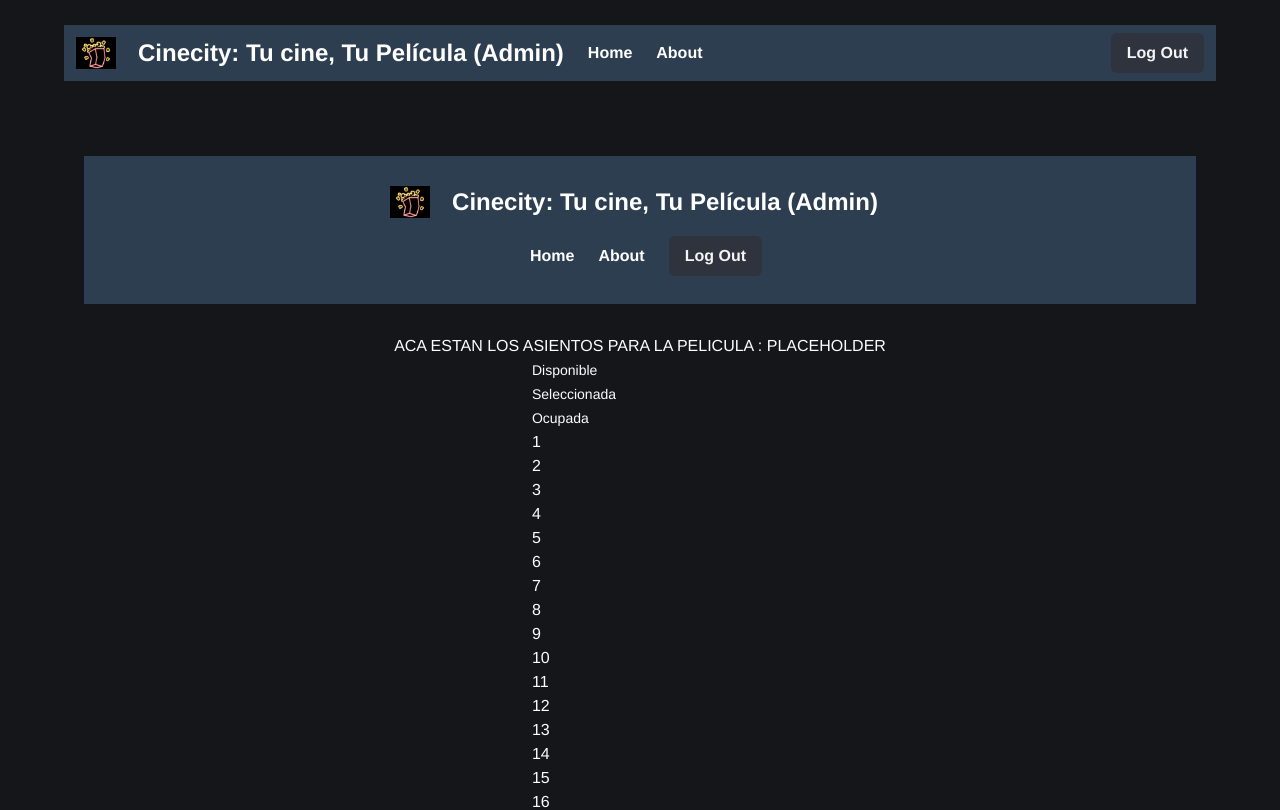
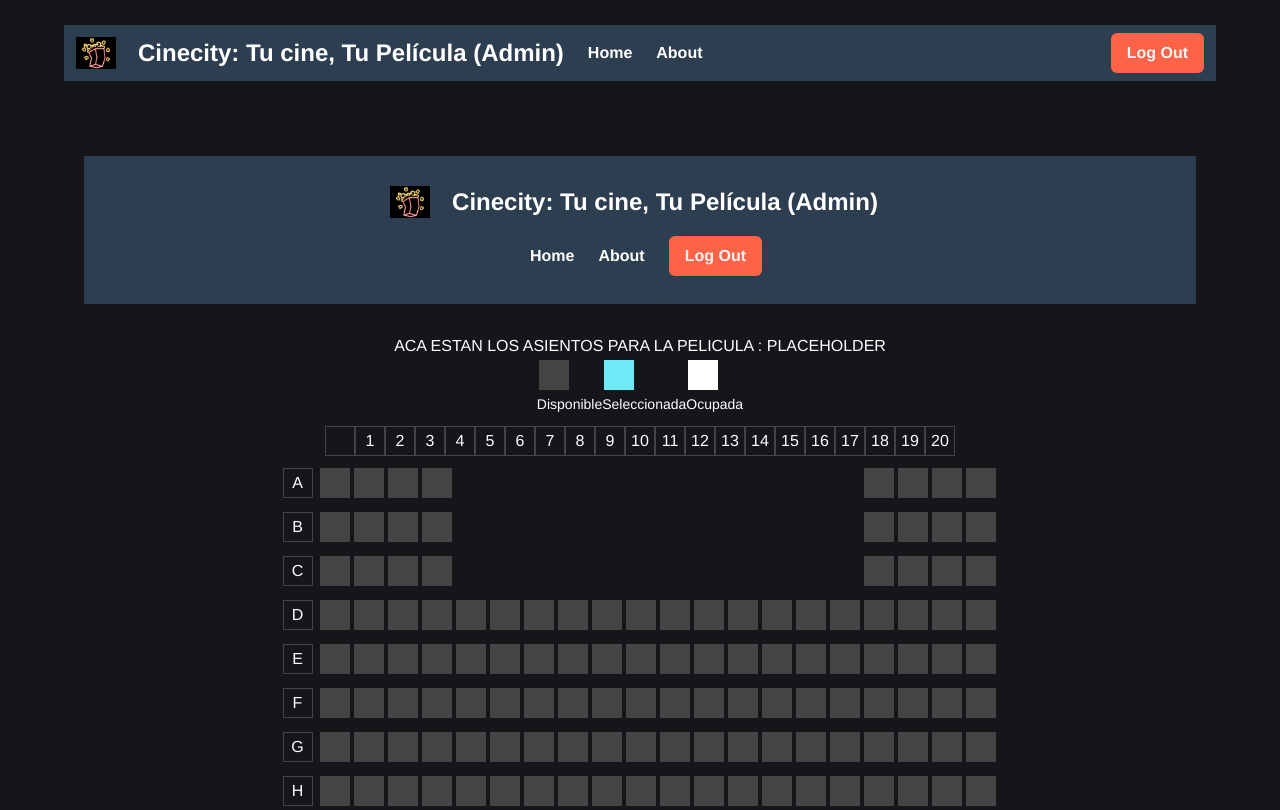
Before and after one commit to LuisAOL2003/Proyecto-Cines.-Programacion-7, a Vue app in the folder Front/: page /seats in a window 1280 px wide. Shown: the top 810 px of the page. Built offline with nearby package versions, Linux system fonts and the light colour scheme.

Commit message:
Terminando la vista de seleccion de horarios y salas

```diff
--- a/Front/src/components/Cinema.vue
+++ b/Front/src/components/Cinema.vue
@@ -106,5 +106,75 @@
     },
   };
   </script>
-
-  <style scoped></style>
+<style scoped>
+   .cartCinema {
+    display: flex;
+    flex-direction: column;
+    align-items: center;
+  }
+  .cartCinema-showcase {
+    display: flex;
+    justify-content: center;
+    margin-bottom: 10px;
+  }
+  .cartCinema-container {
+    display: flex;
+    flex-direction: column;
+    align-items: center;
+    width: 100%;
+  }
+  .cartCinema-container_screen {
+    width: 100%;
+    height: 40px;
+    background: #000;
+    margin-bottom: 10px;
+  }
+  .seat-row {
+    display: flex;
+    align-items: center;
+    margin-bottom: 10px;
+  }
+  .cartCinema-container_seatsRow {
+    display: flex;
+    flex-direction: row;
+  }
+  .seat {
+    width: 30px;
+    height: 30px;
+    background: #444;
+    margin: 2px;
+    cursor: pointer;
+  }
+  .seat.selected {
+    background: #6feaf6;
+  }
+  .seat.occupied {
+    background: #fff;
+  }
+  .seat.invisible {
+    visibility: hidden;
+  }
+  .seat-headers {
+    display: flex;
+    justify-content: center;
+    margin-bottom: 10px;
+    align-items: center;
+  }
+  .seat-header, .seat-header-empty {
+    width: 30px;
+    height: 30px;
+    display: flex;
+    align-items: center;
+    justify-content: center;
+    border: 1px solid #444;
+  }
+  .seat-label {
+    width: 30px;
+    height: 30px;
+    display: flex;
+    align-items: center;
+    justify-content: center;
+    border: 1px solid #444;
+    margin-right: 5px;
+  }
+  </style>
--- a/Front/src/components/SearchModal.vue
+++ b/Front/src/components/SearchModal.vue
@@ -155,7 +155,7 @@ export default {
 }
 
 .search-modal button {
-  background-color: #007bff;
+  background-color: #ff6347;
   color: white;
   padding: 10px;
   border: none;
--- a/Front/src/components/partials/Nav.vue
+++ b/Front/src/components/partials/Nav.vue
@@ -74,4 +74,12 @@ nav {
     }
   }
 }
+
+button{
+  background-color: #ff6347;
+}
+
+button:hover {
+  background-color: #e5533c;
+}
 </style>
--- a/Front/src/components/partials/NavAdmin.vue
+++ b/Front/src/components/partials/NavAdmin.vue
@@ -59,4 +59,12 @@
       }
     }
   }
+
+  button{
+    background-color: #ff6347;
+  }
+
+  button:hover {
+  background-color: #e5533c;
+}
   </style>
--- a/Front/src/views/AssignFunctions.vue
+++ b/Front/src/views/AssignFunctions.vue
@@ -226,7 +226,7 @@ select {
 }
 
 button {
-  background-color: #007bff;
+  background-color: #ff6347;
   color: white;
   padding: 10px;
   border: none;
@@ -235,6 +235,6 @@ button {
 }
 
 button:hover {
-  background-color: #0056b3;
+  background-color: #e5533c;
 }
 </style>
--- a/Front/src/views/MovieDetail.vue
+++ b/Front/src/views/MovieDetail.vue
@@ -21,11 +21,14 @@
         <div class="schedule-subtitle">Horarios y salas disponibles</div>
         <!-- Horarios -->
         <div class="schedules">
-            <div v-for="schedule in schedules" :key="schedule.ID_horario" class="schedule-card">
-              <p><strong>Fecha:</strong> {{ new Date(schedule.fecha).toLocaleDateString() }}</p>
+          <div v-for="schedule in schedules" :key="schedule.ID_horario" class="schedule-box">
+            <p class="schedule-date"><strong>Fecha:</strong> {{ new Date(schedule.fecha).toLocaleDateString() }}</p>
+            <div class="schedule-times">
               <p><strong>Hora Inicio:</strong> {{ schedule.horainicio }}</p>
               <p><strong>Hora Fin:</strong> {{ schedule.horafin }}</p>
-              <p><strong>Sala:</strong> {{ schedule.nombre_sala }}</p>
+            </div>
+            <p class="schedule-room"><strong>Sala:</strong> {{ schedule.nombre_sala }}</p>
+            <button @click="selectSchedule(schedule.ID_horario)">Seleccionar</button>
           </div>
         </div>
       </div>
@@ -67,6 +70,11 @@
       console.error('Error al cargar los detalles:', error);
     }
   },
+  methods: {
+    selectSchedule(scheduleId) {
+      this.$router.push(`/seats`);
+    }
+  }
 };
 </script>
 
@@ -75,18 +83,18 @@
   background-color: #f5f5f5;
   padding: 20px 0;
   width: 100%;
-    margin-top: 0; /* Sin margen superior para ajustar el contenido hacia arriba */
+  margin-top: 0;
 }
 
 .container {
   max-width: 1200px;
   margin: 0 auto;
-    padding: 0 20px; /* Ajusta el espaciado interno si es necesario */
+  padding: 0 20px;
 }
 
 .title {
   text-align: center;
-    color: #000; /* Color del texto en negro */
+  color: #000;
 }
 
 .details {
@@ -99,17 +107,17 @@
 .movie-image {
   max-width: 200px;
   margin-right: 20px;
-    border: 2px solid #000; /* Borde negro */
+  border: 2px solid #000;
 }
 
 .info {
   flex-grow: 1;
-    color: #000; /* Color del texto en negro */
+  color: #000;
 }
 
 .description {
   margin-bottom: 20px;
-    color: #000; /* Color del texto en negro */
+  color: #000;
 }
 
 .additional-info {
@@ -120,10 +128,9 @@
 
 .additional-info p {
   flex: 1 1 45%;
-    color: #000; /* Color del texto en negro */
+  color: #000;
 }
 
-  /* Nuevo estilo para la sección de horarios */
 .schedule-section {
   margin-top: 40px;
 }
@@ -131,15 +138,15 @@
 .schedule-title {
   text-align: center;
   color: #000;
-    font-weight: bold; /* Negrita */
-    font-size: 1.5rem; /* Tamaño de fuente más grande */
+  font-weight: bold;
+  font-size: 1.5rem;
   margin-bottom: 10px;
 }
 
 .schedule-subtitle {
   color: #333;
-    font-weight: bold; /* Negrita */
-    font-size: 1.2rem; /* Tamaño de fuente más grande */
+  font-weight: bold;
+  font-size: 1.2rem;
   margin-bottom: 20px;
 }
 
@@ -149,17 +156,41 @@
   gap: 20px;
 }
 
-  .schedule-card {
+.schedule-box {
   background-color: #fff;
   padding: 15px;
   border-radius: 5px;
   box-shadow: 0 2px 4px rgba(0, 0, 0, 0.1);
-    flex: 1 1 calc(25% - 20px); /* Cuatro cuadros por fila, con espacio entre ellos */
+  flex: 1 1 calc(25% - 20px);
   margin-bottom: 20px;
+  text-align: center;
 }
 
-  .schedule-card p {
+.schedule-box p {
   margin: 5px 0;
   color: #000;
 }
+
+.schedule-date,
+.schedule-room {
+  font-weight: bold;
+}
+
+.schedule-times {
+  display: flex;
+  justify-content: space-between;
+  margin-bottom: 10px;
+}
+
+.schedule-box button {
+  background-color: #ff6347;
+  color: white;
+  border: none;
+  padding: 5px 10px;
+  cursor: pointer;
+}
+
+.schedule-box button:hover {
+  background-color: #e5533c;
+}
 </style>
```
Also changed, not shown: 2 other files (tests, documents, lock files or other folders). Lines whose indentation alone changed are shown as unchanged.
